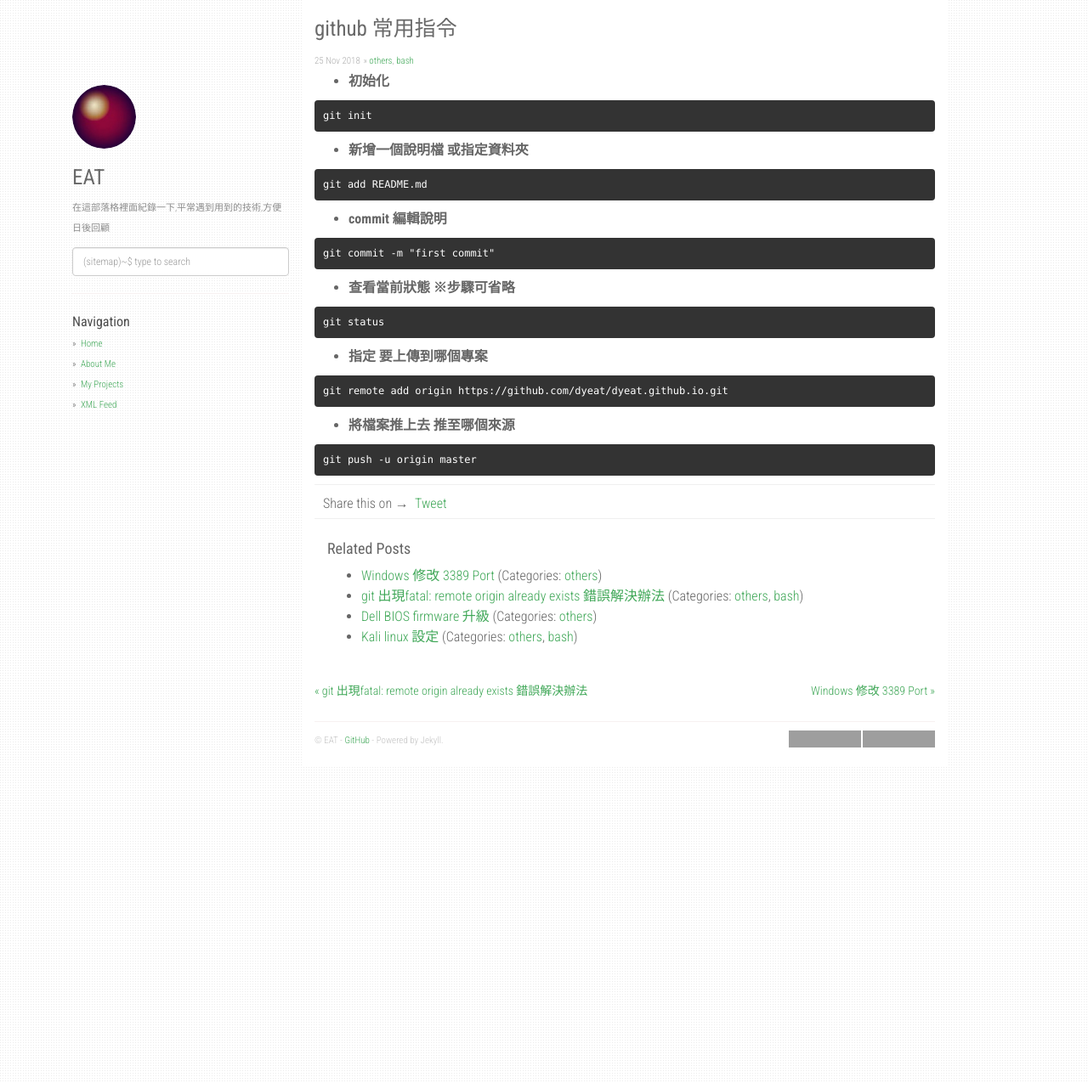
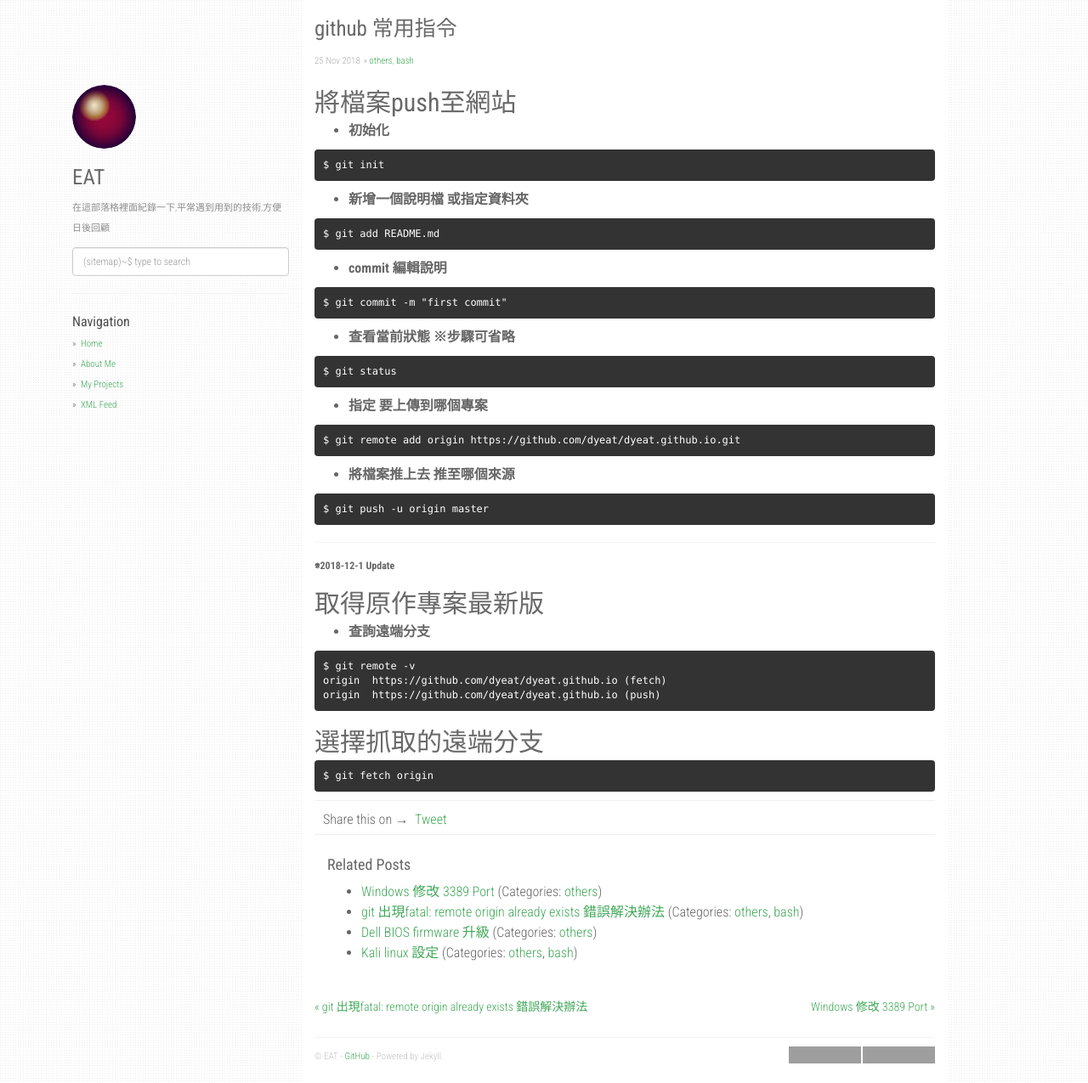
Before and after one commit to dyeat/dyeat.github.io, a Jekyll site: the page built from _posts/2018-11-25-github 常用指令.md, in a window 1280 px wide and 1275 px high. Shown: the whole window at 85% size. Built offline with Jekyll 4.4.1, drawn with Linux system fonts in a browser that asks for light colours; nearby versions of some CDN libraries; comment, search, counter and statistics services are not loaded; grey boxes are pictures that could not be loaded.

Commit message:
update github commit

```diff
--- a/_posts/2018-11-25-github 常用指令.md
+++ b/_posts/2018-11-25-github 常用指令.md
@@ -5,16 +5,31 @@ date: 2018-11-25 22:51:02 +0800
 categories: [others, bash]
 tags: [github]
 ---
+## 將檔案push至網站
+- **初始化**
+<pre>$ git init</pre>
+- **新增一個說明檔 或指定資料夾**
+<pre>$ git add README.md</pre>
+- **commit 編輯說明**
+<pre>$ git commit -m "first commit"</pre>
+- **查看當前狀態 ※步驟可省略**
+<pre>$ git status</pre>
+- **指定 要上傳到哪個專案**
+<pre>$ git remote add origin https://github.com/dyeat/dyeat.github.io.git</pre>
+- **將檔案推上去 推至哪個來源**
+<pre>$ git push -u origin master</pre>
 
-- **初始化**
-<pre>git init</pre>
-- **新增一個說明檔 或指定資料夾**
-<pre>git add README.md</pre>
-- **commit 編輯說明**
-<pre>git commit -m "first commit"</pre>
-- **查看當前狀態 ※步驟可省略**
-<pre>git status</pre>
-- **指定 要上傳到哪個專案**
-<pre>git remote add origin https://github.com/dyeat/dyeat.github.io.git</pre>
-- **將檔案推上去 推至哪個來源**
-<pre>git push -u origin master</pre>
+---
+###### **※2018-12-1 Update**
+## 取得原作專案最新版
+- **查詢遠端分支**
+<pre>$ git remote -v
+origin  https://github.com/dyeat/dyeat.github.io (fetch)
+origin  https://github.com/dyeat/dyeat.github.io (push)</pre>
+
+
+## 選擇抓取的遠端分支
+
+
+
+<pre>$ git fetch origin</pre>
```
